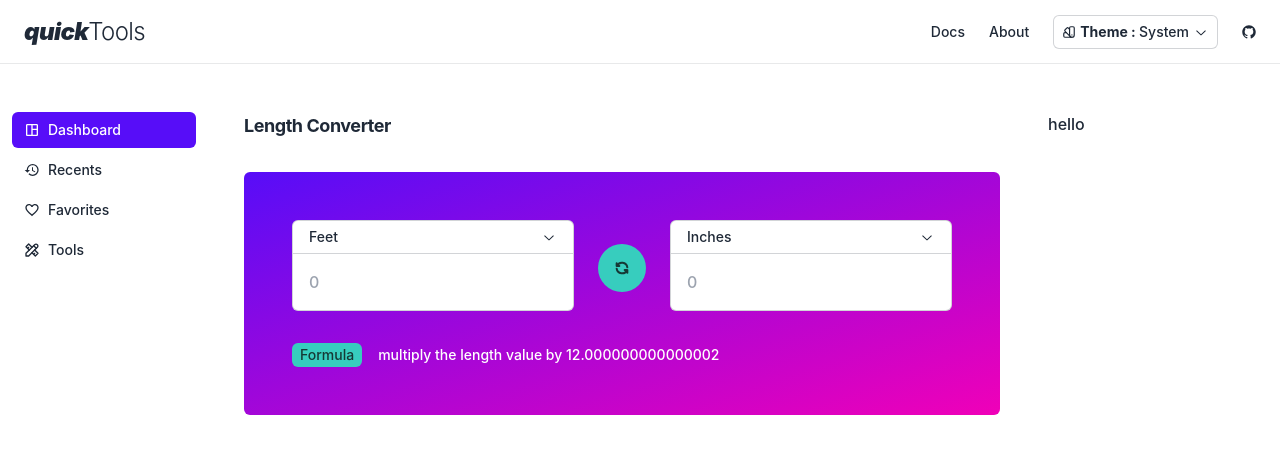
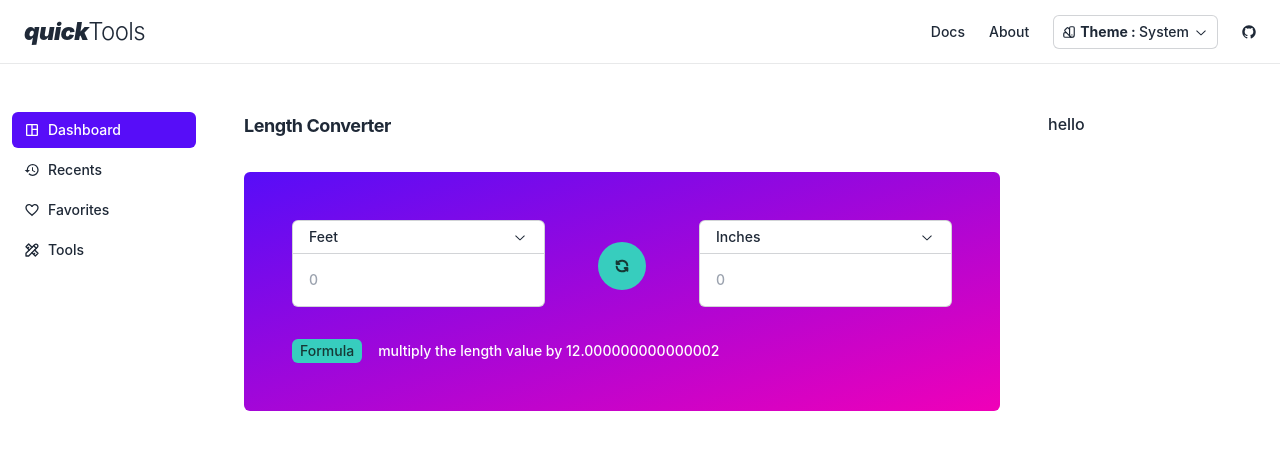
Before and after one commit to Rich1997/quickTools, a React (Vite) app: page / in a window 1280 px wide. Shown: the top 454 px of the page. Built offline with nearby package versions, Linux system fonts and the light colour scheme; a web font is replaced by a local one.

Commit message:
4 files modified

```diff
--- a/src/components/ActionButton.tsx
+++ b/src/components/ActionButton.tsx
@@ -7,7 +7,7 @@ const ActionButton = (props: {
 }) => {
     return (
         <div className="flex justify-center">
-            <div
+            <button
                 className="tablet:tooltip pt-1"
                 data-tip={props.action}
                 onClick={props.clickHandler}
@@ -15,7 +15,7 @@ const ActionButton = (props: {
                 <div className="p-4 rounded-full bg-accent text-accent-content transform active:scale-75 transition-transform cursor-pointer rotate-90 tablet:rotate-0">
                     {props.children}
                 </div>
-            </div>
+            </button>
         </div>
     );
 };
--- a/src/components/Selector.tsx
+++ b/src/components/Selector.tsx
@@ -38,7 +38,7 @@ const Selector = (props: {
                     value={props.default}
                     onValueChange={props.onChange}
                 >
-                    <Select.Trigger className="-mb-px relative text-sm w-full leading-none text-base-content px-4 py-2 bg-base-100 rounded-t-md focus:shadow-[0_0_0_2px] focus:shadow-bg-content outline-none d-b d-s-h">
+                    <Select.Trigger className="-mb-px relative text-sm w-full leading-none text-base-content px-4 py-2 bg-base-100 rounded-t-md focus:shadow-[0_0_0_2px] focus:shadow-base-content outline-none d-b d-s-h">
                         <div className="flex items-center justify-between gap-1">
                             <Select.Value aria-label={props.name}>
                                 {props.default.charAt(0).toUpperCase() +
--- a/src/components/ThemeSelector.tsx
+++ b/src/components/ThemeSelector.tsx
@@ -16,7 +16,7 @@ const ThemeSelector = () => {
     return (
         <div className="tablet:block hidden">
             <Select.Root value={theme} onValueChange={setTheme}>
-                <Select.Trigger className="text-sm leading-none text-base-content p-2 focus:shadow-[0_0_0_2px] focus:shadow-bg-content outline-none d-s d-s-h">
+                <Select.Trigger className="text-sm leading-none text-base-content p-2 focus:shadow-[0_0_0_2px] focus:shadow-base-content outline-none d-s d-s-h">
                     <div className="flex items-center justify-center gap-1">
                         <Select.Icon>
                             <TbColorSwatch size={14} />
--- a/src/tools/LengthConverter.tsx
+++ b/src/tools/LengthConverter.tsx
@@ -68,7 +68,7 @@ const LengthConverter = () => {
                         />
                         <input
                             type="number"
-                            className="w-full rounded-none rounded-b-md p-4 focus:shadow-[0_0_0_2px] focus:shadow-bg-content focus:relative outline-none bg-base-100 border-x border-y border-base-content/20"
+                            className="w-full rounded-none rounded-b-md p-4 text-base-content text-sm focus:shadow-[0_0_0_2px] focus:shadow-base-content focus:relative outline-none bg-base-100 border-x border-y border-base-content/20"
                             placeholder="0"
                             value={firstValue}
                             onChange={(e) =>
@@ -94,7 +94,7 @@ const LengthConverter = () => {
                         />
                         <input
                             type="number"
-                            className="w-full rounded-none rounded-b-md p-4 focus:shadow-[0_0_0_2px] focus:shadow-bg-content focus:relative outline-none bg-base-100 border-x border-y border-base-content/20"
+                            className="w-full rounded-none rounded-b-md p-4 text-base-content text-sm focus:shadow-[0_0_0_2px] focus:shadow-base-content focus:relative outline-none bg-base-100 border-x border-y border-base-content/20"
                             placeholder="0"
                             value={secondValue}
                             onChange={(e) =>
```
